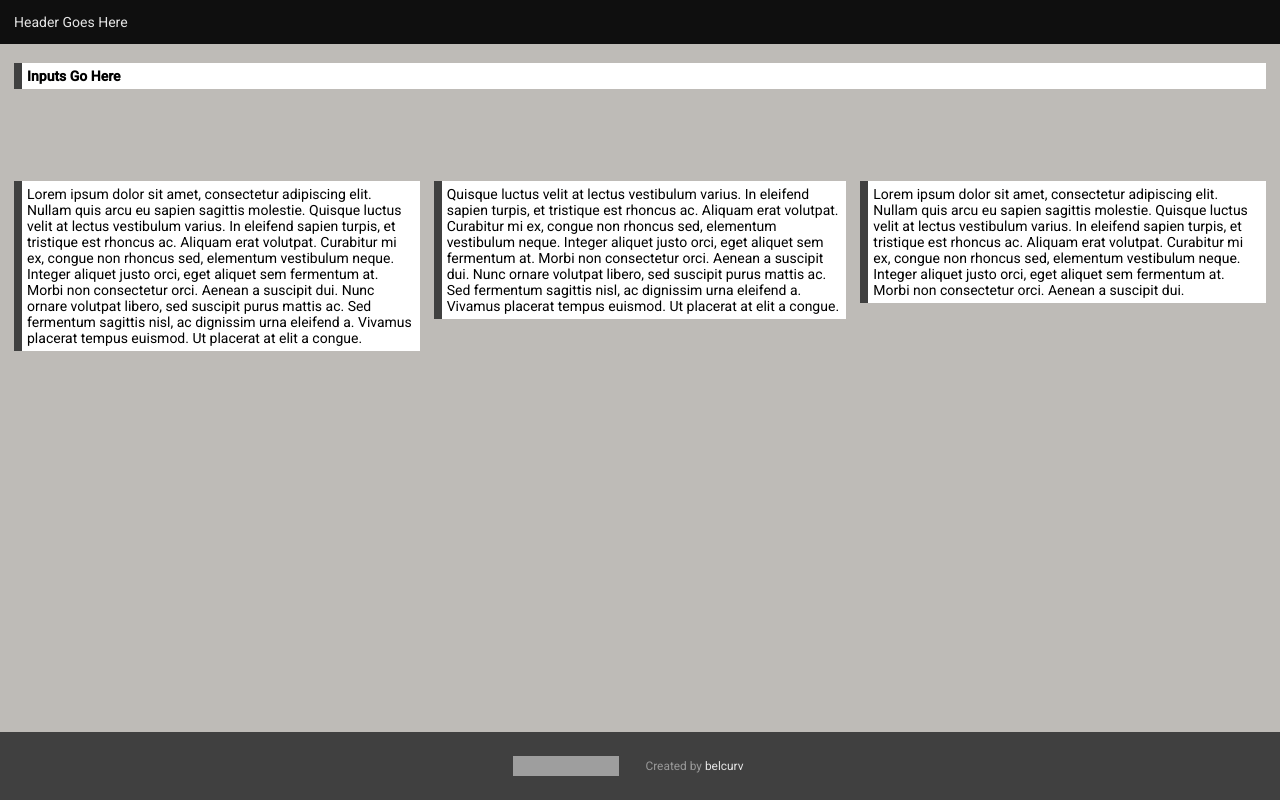
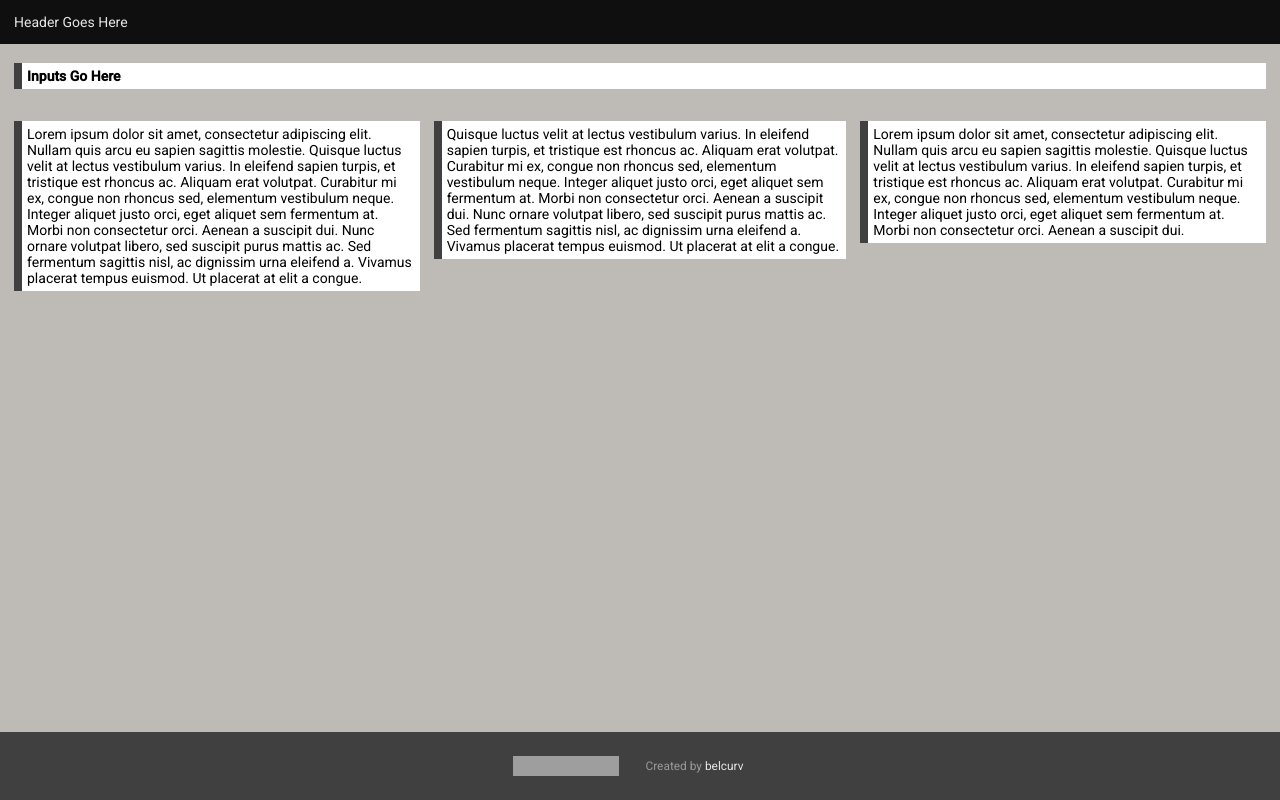
Before and after one commit to belcurv/flexbox-test, a plain HTML site: page test_1/index.html in a window 1280 px wide. Drawn offline with Linux system fonts and the light colour scheme; grey boxes are pictures that could not be loaded.

Commit message:
Small tweaks

```diff
--- a/test_1/css/style.css
+++ b/test_1/css/style.css
@@ -27,6 +27,7 @@ header, footer, #main, #inputs, #outputs, #goals, #fv-calc, #rate-calc {
     padding: 5px;
     background: #FFF;
     border-left: 8px solid #404040;
+/*    margin: 0;*/
 }
 
 header {
@@ -43,7 +44,7 @@ header {
 }
 
 #inputs {
-    flex: 0 150px;
+    flex: 0;
     padding: 0 1em;
 }
 
```
